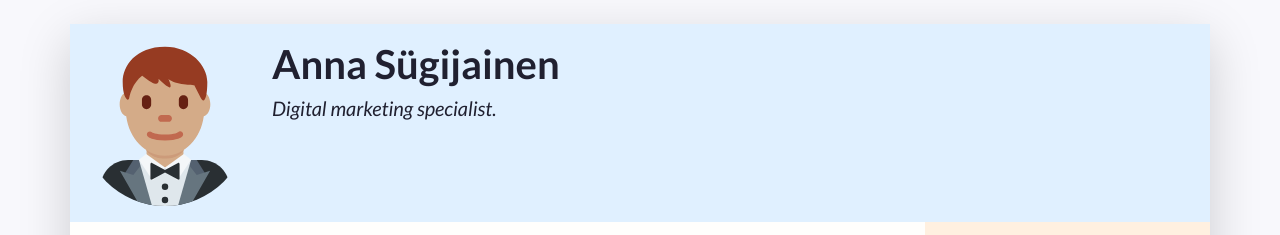
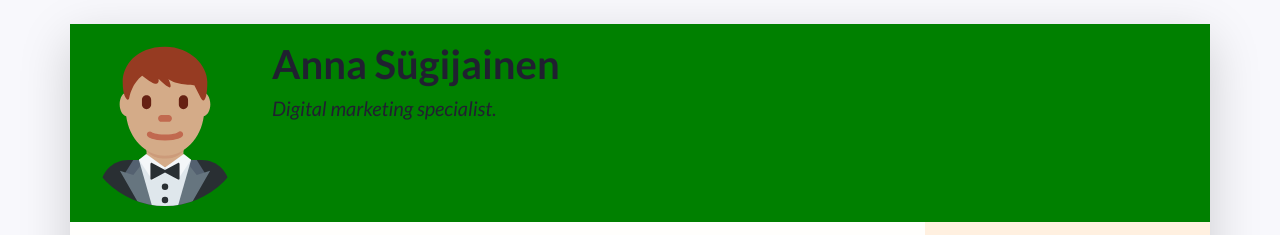
Before and after one commit to 200896sygijainen/200896sygijainen.github.io, a plain HTML site: page index.html in a window 1280 px wide. Shown: the top 235 px of the page. Drawn offline with nearby package versions, Linux system fonts and the light colour scheme.

Commit message:
colors 1

```diff
--- a/css/styles.css
+++ b/css/styles.css
@@ -14,7 +14,7 @@ body {
 /* Styles for custom classes in the document. (There are more, try to find them out!) */
 
 .resume-header {
-    background-color: #e0f0ff;
+    background-color: green;
 }
 
 .resume-main {
```
